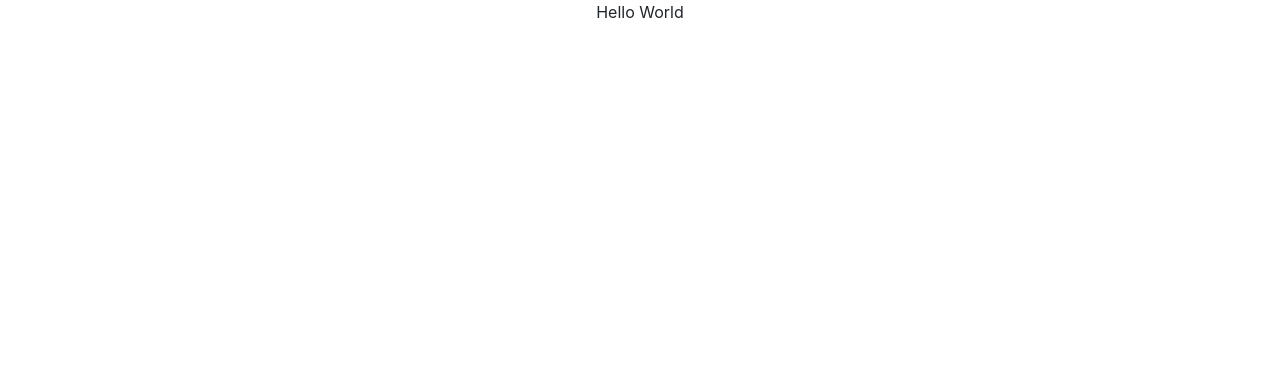
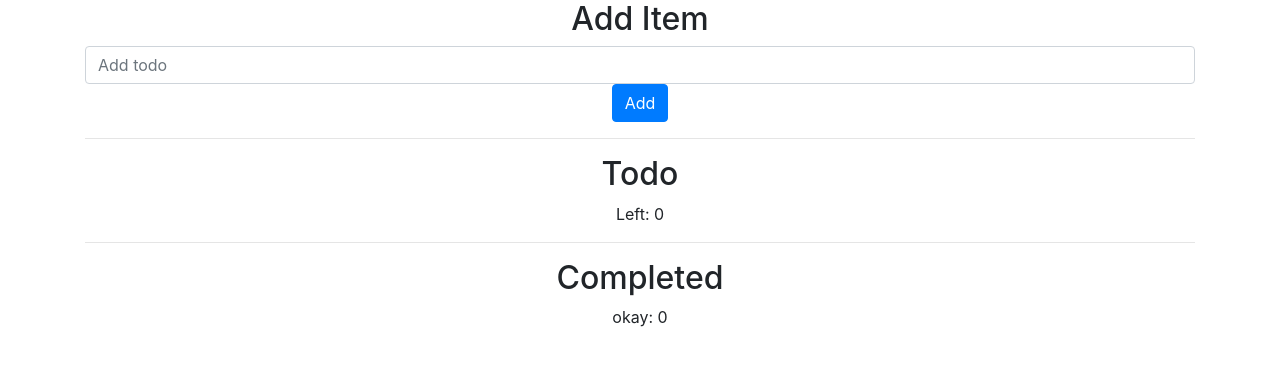
Before and after one commit to ranjithvbr/react-todo, a React (Create React App) app: page / in a window 1280 px wide. Shown: the top 366 px of the page. Built offline with nearby package versions, Linux system fonts and the light colour scheme.

Commit message:
Functionaly completed. TODO style and test case

```diff
--- a/package.json
+++ b/package.json
@@ -7,7 +7,8 @@
     "bootstrap": "^4.2.1",
     "react": "^16.7.0",
     "react-dom": "^16.7.0",
-    "react-scripts": "2.1.3"
+    "react-scripts": "2.1.3",
+    "shortid": "^2.2.14"
   },
   "scripts": {
     "start": "react-scripts start",
--- a/src/App.js
+++ b/src/App.js
@@ -1,14 +1,20 @@
-import React, { Component } from "react";
+import React, {
+    Component
+} from "react";
 import "./App.css";
+import TodoLanding from "./components/TodoLanding";
 
 class App extends Component {
-  render() {
-    return (
-      <div className="App">
-                Hello World
-      </div>
-    );
-  }
+
+    render() {
+        return ( <
+                div className = "App" >
+                <
+                TodoLanding/ >
+                <
+                /div>
+        );
+    }
 }
 
 export default App;
--- /dev/null
+++ b/src/components/Todo.js
@@ -0,0 +1,40 @@
+import React from "react";
+import TodoText from "./TodoText";
+
+export default class Todo extends React.Component {
+  state = {
+    mode: "show",
+    todoText: ""
+  };
+
+  componentDidMount() {
+    this.state.todoText = this.props.todo.text;
+  }
+
+  onEdit = () => {
+    this.setState({mode: "edit"});
+  }
+
+  onUpdate = id => {
+    this.props.onUpdate(id, this.state.todoText);
+    this.setState({mode: "show"});
+  }
+
+  handleChangeTodoText = (e) => {
+    this.setState({todoText: e.target.value});
+  }
+
+  render() {
+    const {...props} = this.props;
+    const { mode, todoText } = this.state;
+    return (
+  <div style={{ display: "flex", justifyContent: "center" }}>
+  <input type="checkbox" value="" checked={props.todo.complete} onClick={props.toggleComplete}/>
+  {mode === "show" ?
+  <TodoText todoText={props.todo.text} strike={props.todo.complete}/> :  <input type="text" value={todoText} onChange={this.handleChangeTodoText}/>}
+  {mode === "show" ? <button onClick={this.onEdit}>edit</button> : <button onClick={() => this.onUpdate(props.todo.id)}>save</button>}
+    <button onClick={props.onDelete}>delete</button>
+  </div>
+    )
+  }
+};
--- /dev/null
+++ b/src/components/TodoForm.js
@@ -0,0 +1,48 @@
+import React from "react";
+import shortid from "shortid";
+
+export default class TodoForm extends React.Component {
+  state = {
+    text: ""
+  };
+
+  handleChange = event => {
+    this.setState({
+      [event.target.name]: event.target.value
+    });
+  };
+
+  createTodo = event => {
+    event.preventDefault();
+    if(this.state.text) {
+    this.props.onSubmit({
+      id: shortid.generate(),
+      text: this.state.text,
+      complete: false
+    });
+    this.setState({
+      text: ""
+    });
+  } else {
+    alert("Enter todo before hit add");
+  }
+  };
+
+  render() {
+    return (
+      <form onSubmit={this.createTodo}>
+      <div className="form-group">
+        <input
+          name="text"
+          id="todo"
+          className="form-control"
+          value={this.state.text}
+          onChange={this.handleChange}
+          placeholder="Add todo"
+        />
+        <button onClick={this.createTodo} className="btn btn-primary">Add</button>
+        </div>
+      </form>
+    );
+  }
+}
--- /dev/null
+++ b/src/components/TodoLanding.js
@@ -0,0 +1,94 @@
+import React from "react";
+import TodoForm from "./TodoForm";
+import Todo from "./Todo";
+
+export default class TodoList extends React.Component {
+  state = {
+    todos: []
+  };
+
+  addTodo = todo => {
+    this.setState(state => ({
+      todos: [todo, ...state.todos]
+    }));
+  };
+
+  toggleComplete = id => {
+    this.setState(state => ({
+      todos: state.todos.map(todo => {
+        if (todo.id === id) {
+          return {
+            ...todo,
+            complete: !todo.complete
+          };
+        } else {
+          return todo;
+        }
+      })
+    }));
+  };
+
+  handleDeleteTodo = id => {
+    this.setState(state => ({
+      todos: state.todos.filter(todo => todo.id !== id)
+    }));
+  };
+
+  handleUpdateTodo = (id, updateText) => {
+    this.setState(state => {
+      todos: state.todos.map(todo => {
+        if(todo.id === id) {
+          todo.text = updateText;
+        }
+        return todo;
+      })})
+  };
+
+  render() {
+    let todosComplete = [];
+    let todosNotComplete = [];
+
+    this.state.todos.forEach(todo => {
+      if(todo.complete) {
+        todosComplete = [todo, ...todosComplete];
+      } else {
+        todosNotComplete = [todo, ...todosNotComplete];
+      }
+    })
+
+    return (
+      <div className="container">
+        <h2>Add Item</h2>
+        <TodoForm onSubmit={this.addTodo} />
+        <hr/>
+        <h2>Todo</h2>
+        <div>
+          Left: {todosNotComplete.length}
+        </div>
+        {todosNotComplete.map(todo => (
+          <Todo
+            key={todo.id}
+            toggleComplete={() => this.toggleComplete(todo.id)}
+            onDelete={() => this.handleDeleteTodo(todo.id)}
+            onUpdate={this.handleUpdateTodo}
+            todo={todo}
+          />
+        ))}
+                <hr/>
+        <h2>Completed</h2>
+        <div>
+          okay: {todosComplete.length}
+        </div>
+        {todosComplete.map(todo => (
+          <Todo
+            key={todo.id}
+            toggleComplete={() => this.toggleComplete(todo.id)}
+            onDelete={() => this.handleDeleteTodo(todo.id)}
+            onUpdate={this.handleUpdateTodo}
+            todo={todo}
+          />
+        ))}
+      </div>
+    );
+  }
+}
--- /dev/null
+++ b/src/components/TodoText.js
@@ -0,0 +1,5 @@
+import React from "react";
+
+export default props => {
+  return props.strike ? <strike>{props.todoText}</strike> : <span>{props.todoText}</span>;
+};
```
Also changed, not shown: 1 other file (tests, documents, lock files or other folders).
